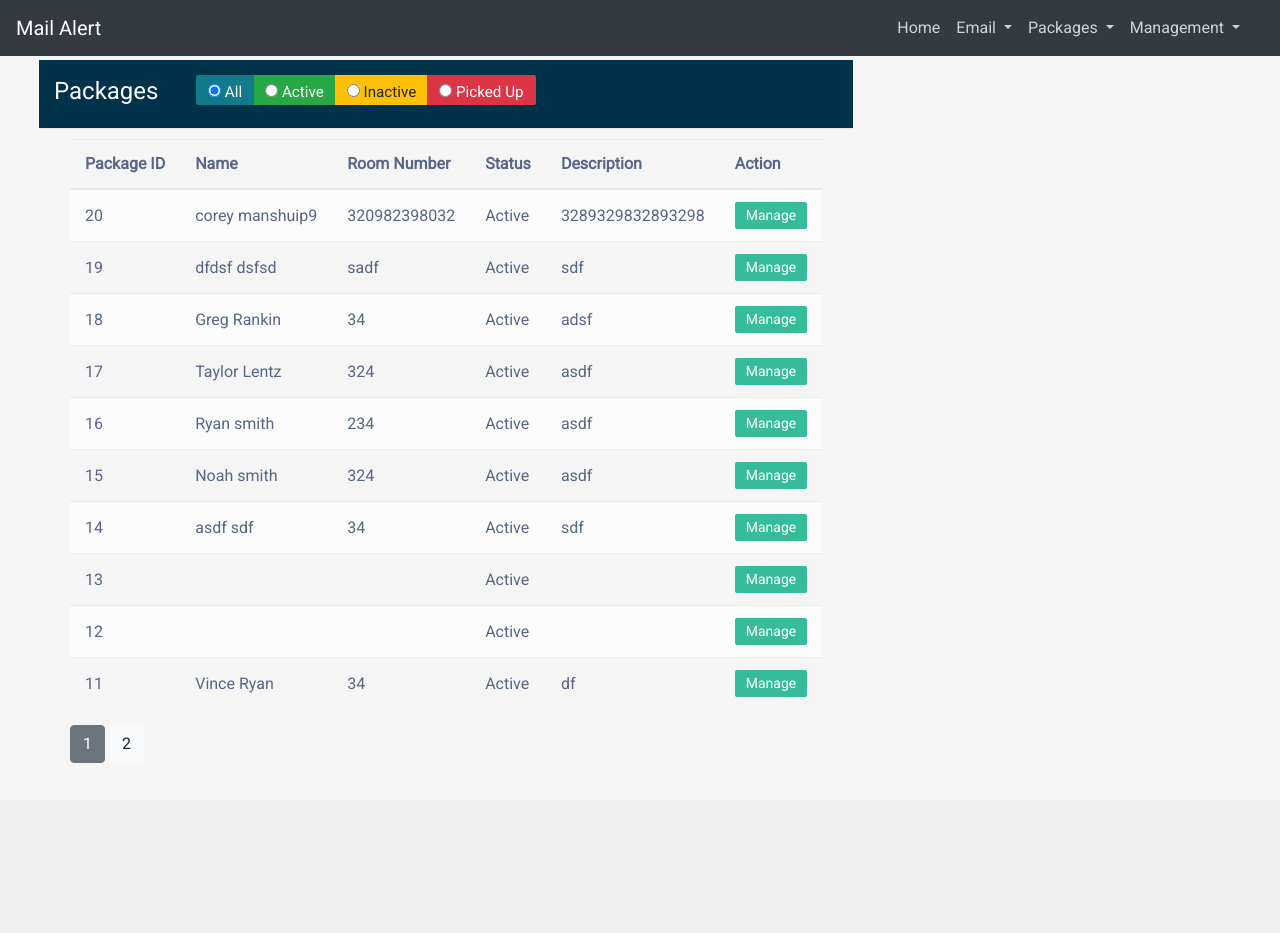
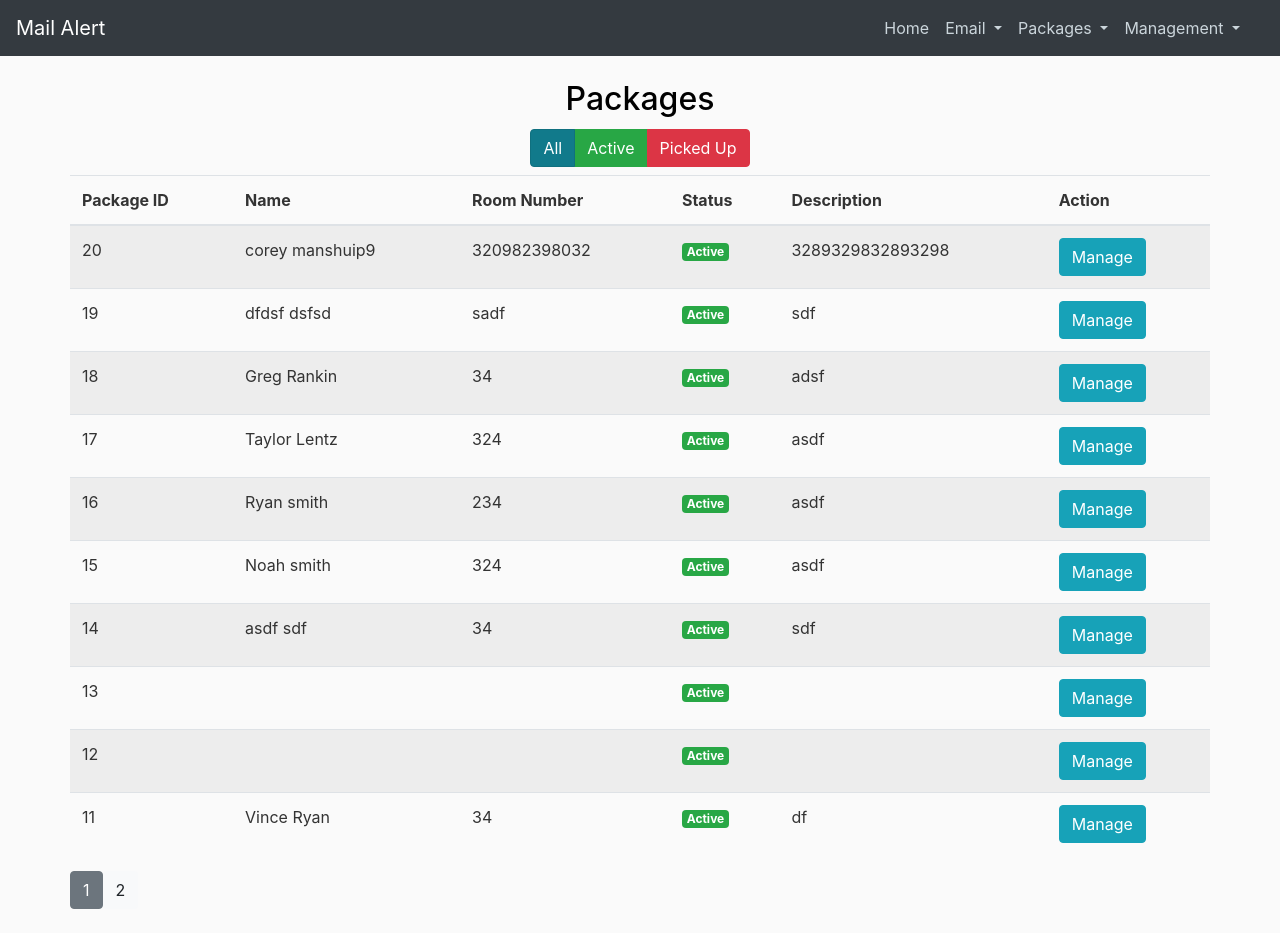
Before and after one commit to cmans782/emailAlert, a Flask app: page /packages in a window 1280 px wide. Before the commit the page ends 763 px from the top, so only its background shows below. Run offline with Flask 2, Linux system fonts and the light colour scheme; data comes from the database, SQL or seed files in the repository; some libraries are stand-ins or nearby versions.

Commit message:
Fixed CSS for Packages page.
Got rid of unwanted and unneeded css pages.

```diff
--- a/Mail_Alert/mailalert/templates/layout_with_navbar.html
+++ b/Mail_Alert/mailalert/templates/layout_with_navbar.html
@@ -10,7 +10,7 @@
 
   <!-- Bootstrap CSS -->
   <link rel="stylesheet" href="https://maxcdn.bootstrapcdn.com/bootstrap/4.0.0/css/bootstrap.min.css"
-     integrity="sha384-Gn5384xqQ1aoWXA+058RXPxPg6fy4IWvTNh0E263XmFcJlSAwiGgFAW/dAiS6JXm" crossorigin="anonymous">
+    integrity="sha384-Gn5384xqQ1aoWXA+058RXPxPg6fy4IWvTNh0E263XmFcJlSAwiGgFAW/dAiS6JXm" crossorigin="anonymous">
   <link rel="stylesheet" type="text/css" href="{{ url_for('static', filename='main.css') }}">
 
   <meta http-equiv="X-UA-Compatible" content="IE=edge">
@@ -32,12 +32,7 @@
     crossorigin="anonymous"></script>
 
   <script src="//ajax.googleapis.com/ajax/libs/jquery/3.4.0/jquery.min.js"></script>
-  <script type=text/javascript>
-    $SCRIPT_ROOT = {{ request.script_root|tojson|safe }};
-  </script>
-
-  {% if title %}
-  <title>Mail Alert - {{ title }}</title>
+  <script type=text/javascript> $SCRIPT_ROOT={{ request.script_root|tojson|safe }}; </script> {% if title %} <title>Mail Alert - {{ title }}</title>
   {% else %}
   <title>Mail Alert</title>
   {% endif %}
@@ -105,7 +100,7 @@
   </header>
   <main role="main" class="container">
     <div class="row">
-      <div>
+      <!-- <div> -->
         {% with messages = get_flashed_messages(with_categories=true) %}
         {% if messages %}
         {% for category, message in messages %}
@@ -116,7 +111,7 @@
         {% endif %}
         {% endwith %}
         {% block content %}{% endblock %}
-      </div>
+      <!-- </div> -->
     </div>
   </main>
 </body>
--- a/Mail_Alert/mailalert/templates/packages.html
+++ b/Mail_Alert/mailalert/templates/packages.html
@@ -10,7 +10,7 @@
     <link rel="stylesheet" href="https://maxcdn.bootstrapcdn.com/font-awesome/4.7.0/css/font-awesome.min.css">
     <script src="https://ajax.googleapis.com/ajax/libs/jquery/1.12.4/jquery.min.js"></script>
     <script src="https://maxcdn.bootstrapcdn.com/bootstrap/3.3.7/js/bootstrap.min.js"></script>
-    <style type="text/css">
+    <!-- <style type="text/css">
         body {
             color: #566787;
             background: #f5f5f5;
@@ -91,32 +91,35 @@
         table.table td .btn.manage:hover {
             background: #2e9c81;
         }
-    </style>
+    </style> -->
 </head>
 
 <!-- <div class="table-wrapper"> -->
-<div class="table-title">
-    <div class="row">
-            <h2 style="color:white">Packages</h2>
-        <div class="col-sm-6">
-                <div class="btn-group" data-toggle="buttons">
+<!-- <div style = background-color:blue> -->
+<!-- <div class="table-title"> -->
+<!-- <div class="row"> -->
+
+<div style="margin-left:auto; margin-right:auto;">
+    <h2 style = text-align:center;color:black>Packages</h2>
+    <h2>
+        <div class="btn-group btn-group-toggle" data-toggle="buttons">
             <label class="btn btn-info active">
-                        <input type="radio" name="status" value="all" checked="checked"> All
+            <input style = "visibility:hidden" type="radio" name="status" value="all" checked="checked"> All
             </label>
             <label class="btn btn-success">
-                        <input type="radio" name="status" value="active"> Active
-                    </label>
-                    <label class="btn btn-warning">
-                        <input type="radio" name="status" value="inactive"> Inactive
+                <input style = "visibility:hidden" type="radio" name="status" value="active"> Active
             </label>
             <label class="btn btn-danger">
-                        <input type="radio" name="status" value="picked-up"> Picked Up
+                <input style = "visibility:hidden" type="radio" name="status" value="picked-up"> Picked Up
             </label>
         </div>
+    </h2>
 
 </div>
-    </div>
-</div>
+<!-- </div> -->
+
+<!-- </div> -->
+<!-- </div> -->
 <table id="packagesTable" class="table table-striped table-hover">
     <thead>
         <tr>
@@ -135,12 +138,12 @@
             <td>{{ package.fname }} {{ package.lname }}</td>
             <td>{{ package.roomNum }}</td>
             {% if package.status == "Active" %}
-                <td><span class="label label-success">{{ package.status }}</span></td>
+            <td><span class="badge badge-success">{{ package.status }}</span></td>
             {% elif package.status == "Picked Up" %}
-                <td><span class="label label-danger">{{ package.status }}</span></td>
+            <td><span class="badge badge-danger">{{ package.status }}</span></td>
             {% endif %}
             <td>{{ package.description }}</td>
-                <td><a href="#" class="btn btn-sm manage">Manage</a></td>
+            <td><a href="#" class="btn btn-info">Manage</a></td>
         </tr>
         {% endfor %}
     </tbody>
```
Lines whose indentation alone changed are shown as unchanged.
